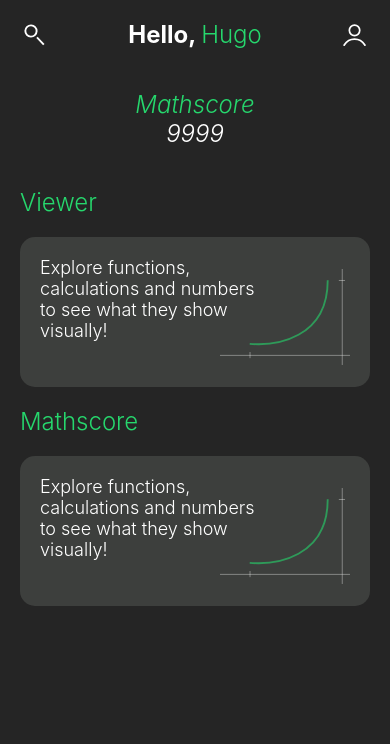
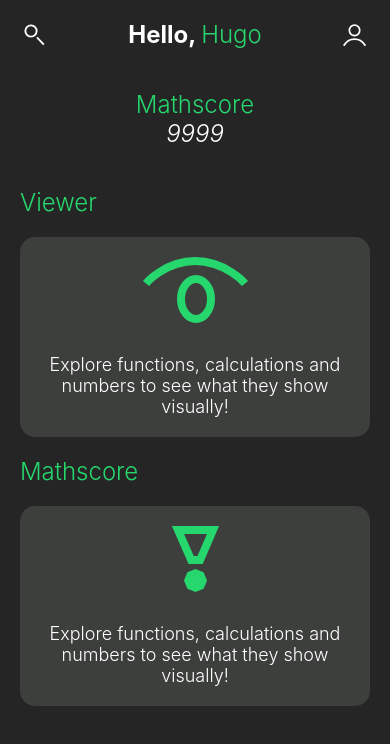
Before and after one commit to huferr/math-viewer, a React Native app: screen /login in a window 390 px wide. Shown: the top 744 px of the page. Built offline with nearby package versions, Linux system fonts and the light colour scheme.

Commit message:
chore: big card component refactor

```diff
--- /dev/null
+++ b/src/assets/icons/eye.tsx
@@ -0,0 +1,21 @@
+import React from "react";
+import { Path, Svg } from "react-native-svg";
+
+export function EyeIcon(props: React.SVGProps<Svg>): JSX.Element {
+  const { width = 107, height = 66, fill = "none" } = props;
+
+  return (
+    <Svg width={width} height={height} viewBox="0 0 107 66" fill={fill}>
+      <Path
+        d="M4 26.5C4 26.5 22.9045 4 53.2513 4C83.598 4 103 26.5 103 26.5"
+        stroke="#26D76D"
+        strokeWidth="8"
+      />
+      <Path
+        d="M69 42C69 53.9673 61.4636 62 54 62C46.5364 62 39 53.9673 39 42C39 30.0327 46.5364 22 54 22C61.4636 22 69 30.0327 69 42Z"
+        stroke="#26D76D"
+        strokeWidth="8"
+      />
+    </Svg>
+  );
+}
--- a/src/assets/icons/index.ts
+++ b/src/assets/icons/index.ts
@@ -7,3 +7,4 @@ export { SearchIcon } from "./search";
 export { TinyCloseIcon } from "./tiny-close";
 export { CloseIcon } from "./close";
 export { ArrowRightIcon } from "./arrow-right";
+export { EyeIcon } from "./eye";
--- /dev/null
+++ b/src/assets/icons/medal.tsx
@@ -0,0 +1,26 @@
+import React from "react";
+import { Mask, Path, Svg } from "react-native-svg";
+
+export function MedalIcon(props: React.SVGProps<Svg>): JSX.Element {
+  const { width = 49, height = 66, fill = "none" } = props;
+
+  return (
+    <Svg width={width} height={height} viewBox="0 0 49 66" fill={fill}>
+      <Path
+        d="M42 4H7L20.1923 34H29.0769L42 4Z"
+        stroke="#26D76D"
+        strokeWidth="8"
+      />
+      <Mask id="path-2-inside-1_0_1" fill="white">
+        <Path
+          d="M24.5 43L32.6317 46.3683L36 54.5L32.6317 62.6317L24.5 66L16.3683 62.6317L13 54.5L16.3683 46.3683L24.5 43Z"
+        />
+      </Mask>
+      <Path
+        d="M24.5 43L45.1649 -6.8895L24.5 -15.4492L3.8351 -6.8895L24.5 43ZM32.6317 46.3683L82.5212 25.7034L73.9615 5.03846L53.2966 -3.52122L32.6317 46.3683ZM36 54.5L85.8895 75.1649L94.4492 54.5L85.8895 33.8351L36 54.5ZM32.6317 62.6317L53.2966 112.521L73.9615 103.962L82.5212 83.2966L32.6317 62.6317ZM24.5 66L3.8351 115.889L24.5 124.449L45.1649 115.889L24.5 66ZM16.3683 62.6317L-33.5212 83.2966L-24.9615 103.962L-4.29663 112.521L16.3683 62.6317ZM13 54.5L-36.8895 33.8351L-45.4492 54.5L-36.8895 75.1649L13 54.5ZM16.3683 46.3683L-4.29663 -3.52122L-24.9615 5.03846L-33.5212 25.7034L16.3683 46.3683ZM3.8351 92.8895L11.9668 96.2578L53.2966 -3.52122L45.1649 -6.8895L3.8351 92.8895ZM-17.2578 67.0332L-13.8895 75.1649L85.8895 33.8351L82.5212 25.7034L-17.2578 67.0332ZM-13.8895 33.8351L-17.2578 41.9668L82.5212 83.2966L85.8895 75.1649L-13.8895 33.8351ZM11.9668 12.7422L3.8351 16.1105L45.1649 115.889L53.2966 112.521L11.9668 12.7422ZM45.1649 16.1105L37.0332 12.7422L-4.29663 112.521L3.8351 115.889L45.1649 16.1105ZM66.2578 41.9668L62.8895 33.8351L-36.8895 75.1649L-33.5212 83.2966L66.2578 41.9668ZM62.8895 75.1649L66.2578 67.0332L-33.5212 25.7034L-36.8895 33.8351L62.8895 75.1649ZM37.0332 96.2578L45.1649 92.8895L3.8351 -6.8895L-4.29663 -3.52122L37.0332 96.2578Z"
+        fill="#26D76D"
+        mask="url(#path-2-inside-1_0_1)"
+      />
+    </Svg>
+  );
+}
--- a/src/components/BigCard/BigCard.component.tsx
+++ b/src/components/BigCard/BigCard.component.tsx
@@ -1,6 +1,6 @@
 import React from "react";
 import { HeadingSmall, Subtitle } from "../../styles";
-import { Container, Content, IconWrapper, SubtitleWrapper } from "./BigCard.styles";
+import { Container, Content } from "./BigCard.styles";
 
 export interface BigCardProps {
   title: string;
@@ -17,12 +17,8 @@ export const BigCard: React.FC<BigCardProps> = (props) => {
     <Container marginBottom={marginBottom}>
       <HeadingSmall green>{title}</HeadingSmall>
       <Content onPress={onPress}>
-        <SubtitleWrapper>
-          <Subtitle textAlign="left">{subtitle}</Subtitle>
-        </SubtitleWrapper>
-        <IconWrapper>
-          {icon}
-        </IconWrapper>
+        {icon}
+        <Subtitle textAlign="center">{subtitle}</Subtitle>
       </Content>
     </Container>
   );
--- a/src/components/BigCard/BigCard.styles.tsx
+++ b/src/components/BigCard/BigCard.styles.tsx
@@ -10,27 +10,14 @@ export const Container = styled.View<Pick<BigCardProps, "marginBottom">>`
 
 export const Content = styled.TouchableOpacity.attrs({
   activeOpacity: 0.7})`
-  flex-direction: row;
   margin-top: 20px;
   width: 100%;
-  height: 150px;
+  height: 200px;
   background-color: ${colors.mediumGray};
   border-radius: ${metrics.baseRadius}px;
   padding: 20px;
-  position: relative;
+  align-items: center;
+  justify-content: space-between;
 `;
 
-export const SubtitleWrapper = styled.View`
-  width: 70%;
-`;
-
-export const IconWrapper = styled.View`
-  z-index: -1;
-  width: 50%;
-  height: 100%;
-  position: absolute;
-  right: 20px;
-  bottom: 20px;
-  align-items: flex-end;
-  justify-content: flex-end;
-`;
+export const SubtitleWrapper = styled.View``;
--- a/src/data/menuOptions.tsx
+++ b/src/data/menuOptions.tsx
@@ -1,5 +1,6 @@
 import React from "react";
-import { GraphIcon } from "../assets/icons";
+import { EyeIcon, GraphIcon } from "../assets/icons";
+import { MedalIcon } from "../assets/icons/medal";
 import { AppPagesType } from "../typings/pages";
 
 interface MenuOptions {
@@ -14,12 +15,12 @@ export const menuOptions: MenuOptions[] = [
     id: "viewer",
     title: "Viewer",
     subtitle: "Explore functions, calculations and numbers to see what they show visually!",
-    icon: <GraphIcon width={130} height={100} />,
+    icon: <EyeIcon />,
   },
   {
     id: "mathscore",
     title: "Mathscore",
     subtitle: "Explore functions, calculations and numbers to see what they show visually!",
-    icon: <GraphIcon width={130} height={100} />
+    icon: <MedalIcon />
   }
 ];
--- a/src/pages/Dashboard/Dashboard.screen.tsx
+++ b/src/pages/Dashboard/Dashboard.screen.tsx
@@ -50,7 +50,7 @@ export const Dashboard: React.FC = () => {
 
       <CardWrapper>
         <Card onPress={() => goToPage("mathscore")}>
-          <HeadingSmall green italic>Mathscore</HeadingSmall>
+          <HeadingSmall green>Mathscore</HeadingSmall>
           <HeadingSmall italic>9999</HeadingSmall>
         </Card>
       </CardWrapper>
```
